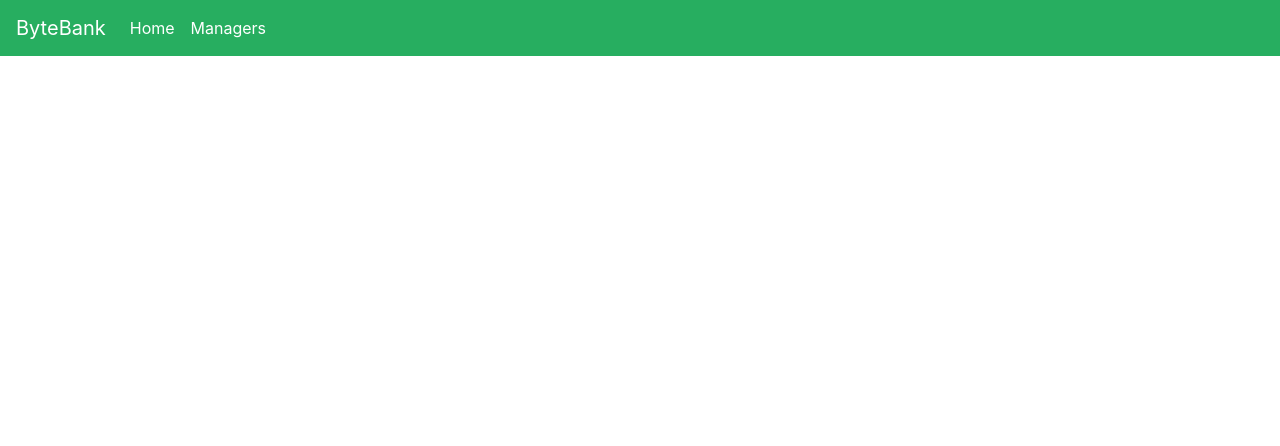
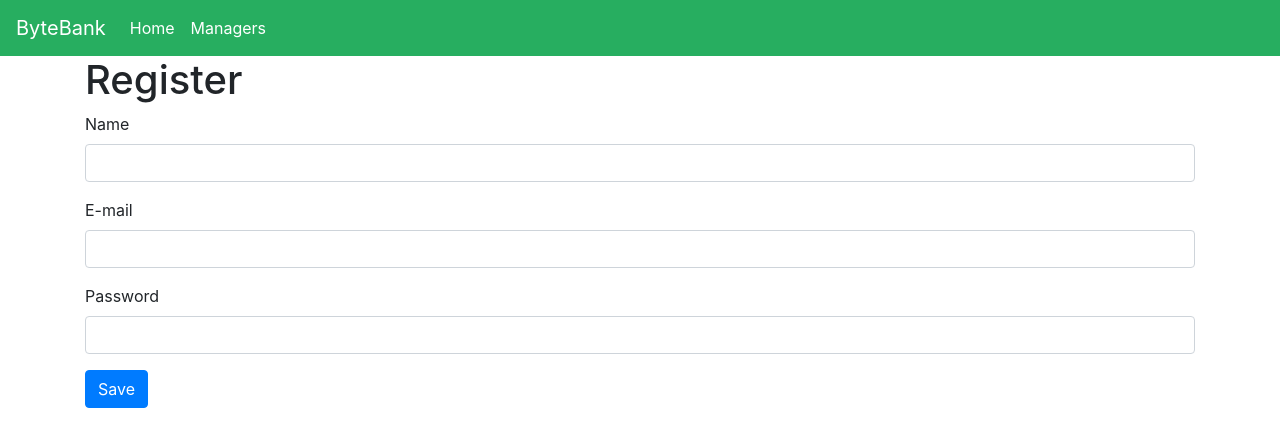
Before and after one commit to alan-nascimento/auth-bank, a Vue app: page /register in a window 1280 px wide. Shown: the top 446 px of the page. Built offline with nearby package versions, Linux system fonts and the light colour scheme.

Commit message:
feat: create register component

```diff
--- a/src/router/index.ts
+++ b/src/router/index.ts
@@ -1,8 +1,8 @@
 import Vue from 'vue';
 import VueRouter, { RouteConfig } from 'vue-router';
 
-import Home from '../views/Home.vue';
-import Managers from '../views/Managers.vue';
+import Home from '@/views/Home.vue';
+import Managers from '@/views/Managers.vue';
 
 Vue.use(VueRouter);
 
@@ -18,12 +18,10 @@ const routes: Array<RouteConfig> = [
     component: Managers,
   },
   {
-    path: '/about',
-    name: 'About',
-    // route level code-splitting
-    // this generates a separate chunk (about.[hash].js) for this route
-    // which is lazy-loaded when the route is visited.
-    // component: () => import(/* webpackChunkName: "about" */ '../views/About.vue'),
+    path: '/register',
+    name: 'Register',
+    // component: Register,
+    component: () => import('@/views/Register.vue'),
   },
 ];
 
--- /dev/null
+++ b/src/views/Register.vue
@@ -0,0 +1,39 @@
+<template>
+  <div class="container">
+    <h1>Register</h1>
+
+    <form @submit.prevent="onSubmit">
+      <div class="form-group">
+        <label for="name">Name</label>
+        <input type="text" class="form-control" v-model="user.name" />
+      </div>
+      <div class="form-group">
+        <label for="name">E-mail</label>
+        <input type="text" class="form-control" v-model="user.email" />
+      </div>
+      <div class="form-group">
+        <label for="name">Password</label>
+        <input type="password" class="form-control" v-model="user.password" />
+      </div>
+
+      <button class="btn btn-primary">Save</button>
+    </form>
+  </div>
+</template>
+
+<script>
+export default {
+  data: () => ({
+    user: {
+      name: '',
+      email: '',
+      password: ''
+    }
+  }),
+  methods: {
+    onSubmit() {
+      console.warn(this.user);
+    }
+  }
+};
+</script>
```
Also changed, not shown: 1 other file (tests, documents, lock files or other folders).
